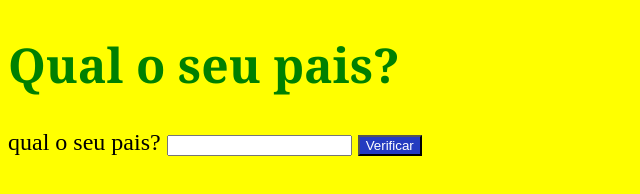
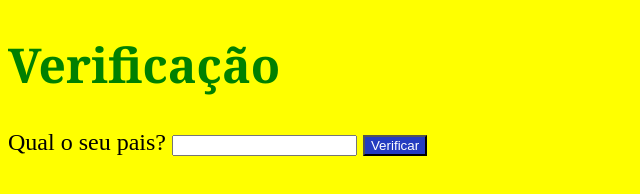
Before and after one commit to grezendebezerra24/javascript, a plain HTML site: page ex007/ex0010.html in a window 1280 px wide. Shown: the whole page, without its empty margins (0-640 px from the left). Drawn offline with Linux system fonts and the light colour scheme.

Commit message:
mudanças no html

```diff
--- a/ex007/ex0010.html
+++ b/ex007/ex0010.html
@@ -26,8 +26,8 @@
     </style>
 </head>
 <body>
-    <h1>Qual o seu pais?</h1>
-    qual o seu pais? <input type="text" name="txtpais" id="txtpais">
+    <h1>Verificação</h1>
+    Qual o seu pais? <input type="text" name="txtpais" id="txtpais">
     <input type="button" value="Verificar" id="botao" onclick="verificar()">
     <div id="res">
 
```
